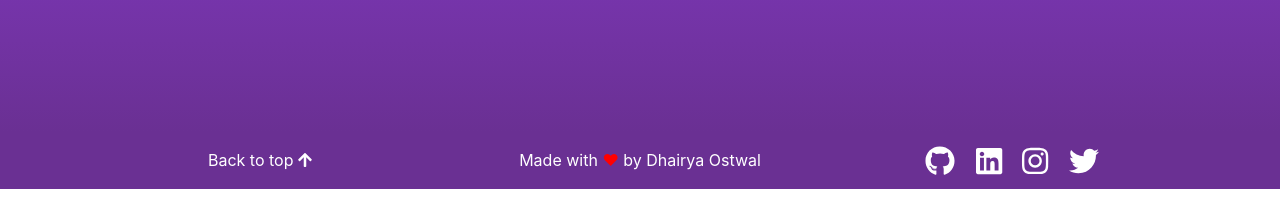
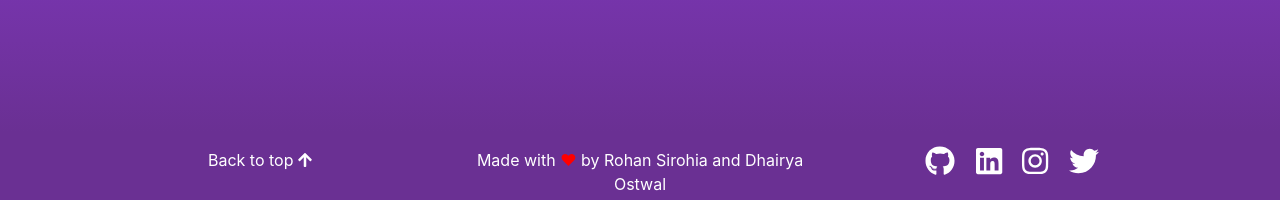
Before and after one commit to RohanTrix/Stress-Detector, a Flask app: page / in a window 1280 px wide. Shown: the part 2074-2274 px from the top of the page. Run offline with Flask 2, Linux system fonts and the light colour scheme; some libraries are stand-ins or nearby versions.

Commit message:
PROJECT DONE BRO

```diff
--- a/templates/home.html
+++ b/templates/home.html
@@ -194,8 +194,8 @@
 
 							<div class="col-sm mt-3 mb-1">
 								Made with <span style="color: red">&hearts;</span> by
-								<a style="color: #fff" href="https://github.com/dhairyaostwal"
-									>Dhairya Ostwal</a
+								<a style="color: #fff" href="_"
+									>Rohan Sirohia and Dhairya Ostwal</a
 								>
 							</div>
 							<div class="col-sm mt-2 mb-1">
```
